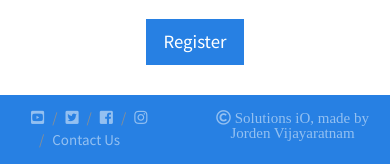
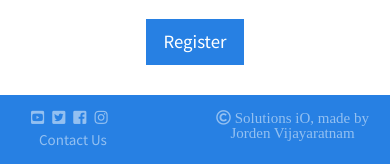
Before and after one commit to Jorden-V/UnicornAttractor---Milestone-4, a Django app: page / in a window 390 px wide. Shown: the part 1521-1685 px from the top of the page. Run offline with Django 3.2, Linux system fonts and the light colour scheme; some libraries are stand-ins or nearby versions.

Commit message:
sorted footer styles for small mobile devices

```diff
--- a/static/css/style.css
+++ b/static/css/style.css
@@ -34,10 +34,14 @@ footer a:hover {
     display: flex;
     -ms-flex-wrap: wrap;
     flex-wrap: wrap;
-    /*padding: 20px 0px 0px 0px;*/
     margin-bottom: 0px;
     list-style: none;
     background-color: #2780E3;
+}
+
+.breadcrumb-item+.breadcrumb-item::before {
+    display: none;
+    padding-right: 0;
 }
 
 .row {
```
